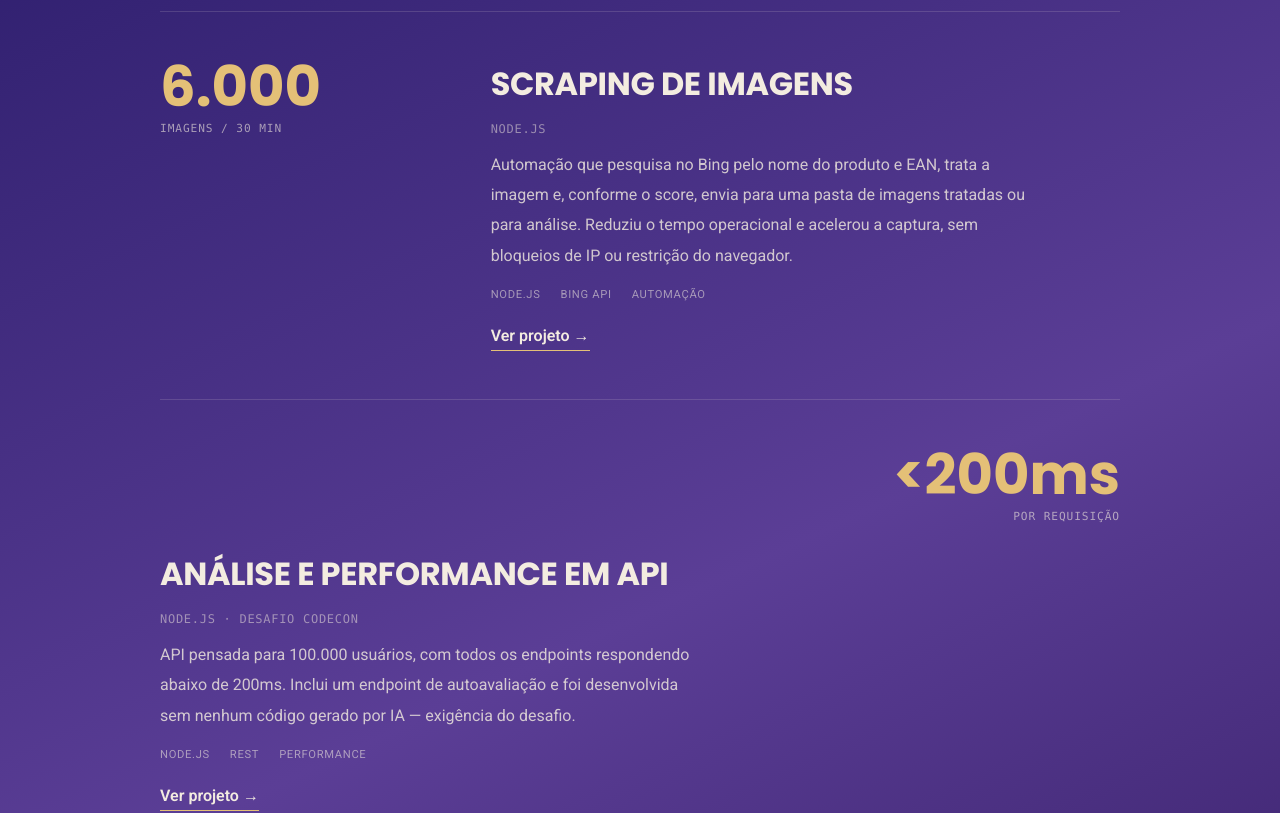
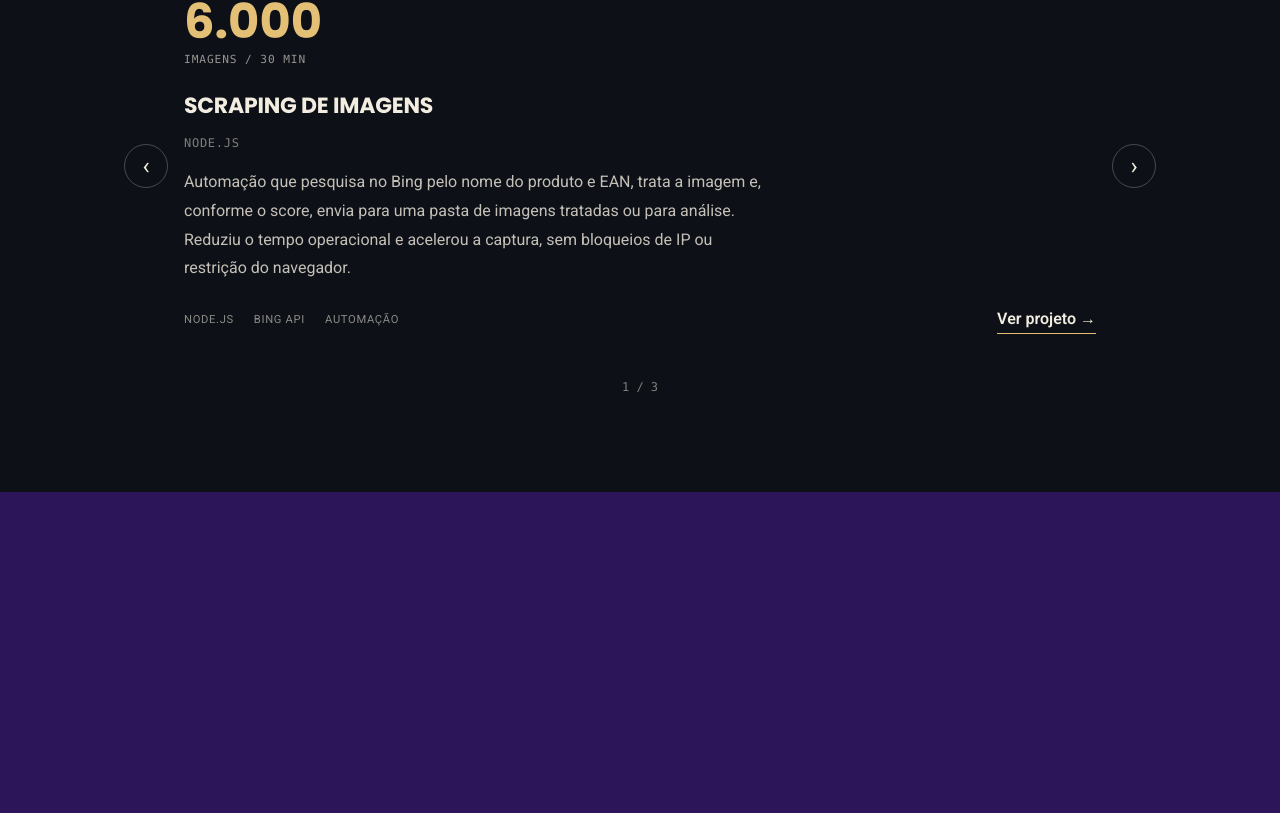
Before and after one commit to lcsqueiroz/portfolio, a React (Vite) app: page / in a window 1280 px wide. Shown: the part 1927-2740 px from the top of the page. After the commit the page ends 2419 px from the top, so only its background shows below. Built offline with nearby package versions, Linux system fonts and the light colour scheme.

Commit message:
feat: transforma secao de projetos em carrossel navegavel

```diff
--- a/src/components/projects/Projects.jsx
+++ b/src/components/projects/Projects.jsx
@@ -1,3 +1,4 @@
+import { useState } from 'react';
 import style from './Projects.module.css';
 
 const projetos = [
@@ -22,7 +23,7 @@ const projetos = [
     tags: ['Node.js', 'REST', 'Performance'],
   },
   {
-    metrica: 'Ao vivo',
+    metrica: 'Em produção',
     metricaLabel: 'hubgc.com.br',
     titulo: 'Rede Social para Profissionais de GC',
     tech: 'React.js',
@@ -34,35 +35,77 @@ const projetos = [
 ];
 
 function Projects() {
+  const [indiceAtual, setIndiceAtual] = useState(0);
+  const projeto = projetos[indiceAtual];
+
+  function irParaAnterior() {
+    setIndiceAtual((indiceAnterior) =>
+      indiceAnterior === 0 ? projetos.length - 1 : indiceAnterior - 1,
+    );
+  }
+
+  function irParaProximo() {
+    setIndiceAtual((indiceAnterior) =>
+      indiceAnterior === projetos.length - 1 ? 0 : indiceAnterior + 1,
+    );
+  }
+
   return (
     <section id="projetos" className={style.projetos}>
       <div className={style.grid}>
         <h2 className={style.titulo}>Projetos</h2>
 
-        {projetos.map((projeto) => (
-          <article key={projeto.titulo} className={style.projeto}>
+        <div className={style.carrossel}>
+          <button
+            type="button"
+            className={style.seta}
+            onClick={irParaAnterior}
+            aria-label="Projeto anterior"
+          >
+            ‹
+          </button>
+
+          <article key={indiceAtual} className={style.projeto}>
             <div className={style.metricaBloco}>
               <span className={style.metrica}>{projeto.metrica}</span>
               <span className={style.metricaLabel}>{projeto.metricaLabel}</span>
             </div>
 
-            <div className={style.conteudo}>
-              <h3 className={style.tituloProjeto}>{projeto.titulo}</h3>
-              <p className={style.tech}>{projeto.tech}</p>
-              <p className={style.descricao}>{projeto.descricao}</p>
+            <h3 className={style.tituloProjeto}>{projeto.titulo}</h3>
+            <p className={style.tech}>{projeto.tech}</p>
+            <p className={style.descricao}>{projeto.descricao}</p>
 
+            <div className={style.rodape}>
               <ul className={style.tags}>
                 {projeto.tags.map((tag) => (
                   <li key={tag}>{tag}</li>
                 ))}
               </ul>
 
-              <a className={style.link} href={projeto.link} target="_blank" rel="noreferrer">
+              <a
+                className={style.link}
+                href={projeto.link}
+                target="_blank"
+                rel="noreferrer"
+              >
                 Ver projeto →
               </a>
             </div>
           </article>
-        ))}
+
+          <button
+            type="button"
+            className={style.seta}
+            onClick={irParaProximo}
+            aria-label="Próximo projeto"
+          >
+            ›
+          </button>
+        </div>
+
+        <p className={style.contador}>
+          {indiceAtual + 1} / {projetos.length}
+        </p>
       </div>
     </section>
   );
--- a/src/components/projects/Projects.module.css
+++ b/src/components/projects/Projects.module.css
@@ -1,15 +1,20 @@
 .projetos {
   position: relative;
   z-index: 2;
-  padding: 8rem 1.5rem;
+  background: var(--color-gh-bg);
 }
 
 .grid {
+  display: grid;
+  grid-template-columns: repeat(12, 1fr);
+  gap: 1.25rem 2rem;
   max-width: 960px;
   margin: 0 auto;
+  padding: 6rem 1.5rem 6rem;
 }
 
 .titulo {
+  grid-column: 1 / -1;
   font-family: var(--font-display);
   font-weight: 700;
   font-size: clamp(2rem, 5vw, 3rem);
@@ -18,27 +23,91 @@
   letter-spacing: -0.02em;
 }
 
-.projeto {
-  display: grid;
-  grid-template-columns: repeat(12, 1fr);
-  gap: 1.5rem 2rem;
-  padding: 3rem 0;
-  border-top: 1px solid rgba(243, 236, 224, 0.15);
-}
-
-.projeto:first-of-type {
+.carrossel {
+  grid-column: 1 / -1;
+  position: relative;
   margin-top: 2.5rem;
 }
 
+.seta {
+  position: absolute;
+  top: 50%;
+  transform: translateY(-50%);
+  width: 2.75rem;
+  height: 2.75rem;
+  border-radius: 50%;
+  border: 1px solid rgba(243, 236, 224, 0.25);
+  background: transparent;
+  color: var(--color-ink);
+  font-size: 1.5rem;
+  line-height: 1;
+  cursor: pointer;
+}
+
+.seta:first-child {
+  left: -3.75rem;
+}
+
+.seta:last-child {
+  right: -3.75rem;
+}
+
+.seta:hover {
+  border-color: var(--color-gold);
+  color: var(--color-gold);
+}
+
+@media (max-width: 900px) {
+  .seta:first-child {
+    left: 0;
+  }
+
+  .seta:last-child {
+    right: 0;
+  }
+
+  .projeto {
+    padding: 0 3.5rem;
+  }
+}
+
+.contador {
+  grid-column: 1 / -1;
+  margin-top: 1.5rem;
+  font-family: var(--font-mono);
+  font-size: 0.75rem;
+  text-align: center;
+  color: rgba(243, 236, 224, 0.5);
+}
+
+.projeto {
+  display: flex;
+  flex-direction: column;
+  gap: 0.75rem;
+  animation: entrarProjeto 0.4s ease;
+}
+
+@keyframes entrarProjeto {
+  from {
+    opacity: 0;
+    transform: translateY(10px);
+  }
+
+  to {
+    opacity: 1;
+    transform: translateY(0);
+  }
+}
+
 .metricaBloco {
-  grid-column: 1 / span 4;
+  margin-bottom: 0.5rem;
 }
 
 .metrica {
   display: block;
   font-family: var(--font-display);
   font-weight: 700;
-  font-size: clamp(2.25rem, 5vw, 3.5rem);
+  font-size: clamp(1.75rem, 4.5vw, 3rem);
   line-height: 0.95;
   color: var(--color-gold);
 }
@@ -53,17 +122,10 @@
   color: rgba(243, 236, 224, 0.6);
 }
 
-.conteudo {
-  grid-column: 5 / -1;
-  display: flex;
-  flex-direction: column;
-  gap: 0.75rem;
-}
-
 .tituloProjeto {
   font-family: var(--font-display);
   font-weight: 700;
-  font-size: clamp(1.5rem, 3vw, 2rem);
+  font-size: clamp(1.125rem, 2vw, 1.375rem);
   color: var(--color-ink);
   text-transform: uppercase;
   letter-spacing: -0.01em;
@@ -78,16 +140,25 @@
 }
 
 .descricao {
-  max-width: 60ch;
+  max-width: 65ch;
+  margin-top: 0.25rem;
   color: rgba(243, 236, 224, 0.8);
-  line-height: 1.9;
+  line-height: 1.8;
+}
+
+.rodape {
+  display: flex;
+  flex-wrap: wrap;
+  align-items: center;
+  justify-content: space-between;
+  gap: 1rem;
+  margin-top: 0.75rem;
 }
 
 .tags {
   display: flex;
   flex-wrap: wrap;
   gap: 1.25rem;
-  margin-top: 0.25rem;
   padding: 0;
   list-style: none;
   font-family: var(--font-mono);
@@ -98,8 +169,6 @@
 }
 
 .link {
-  align-self: flex-start;
-  margin-top: 0.5rem;
   font-weight: 600;
   color: var(--color-ink);
   text-decoration: none;
@@ -110,22 +179,3 @@
 .link:hover {
   color: var(--color-gold);
 }
-
-.projeto:nth-of-type(even) .metricaBloco {
-  grid-column: 9 / -1;
-  text-align: right;
-}
-
-.projeto:nth-of-type(even) .conteudo {
-  grid-column: 1 / span 8;
-}
-
-@media (max-width: 720px) {
-  .metricaBloco,
-  .conteudo,
-  .projeto:nth-of-type(even) .metricaBloco,
-  .projeto:nth-of-type(even) .conteudo {
-    grid-column: 1 / -1;
-    text-align: left;
-  }
-}
```
